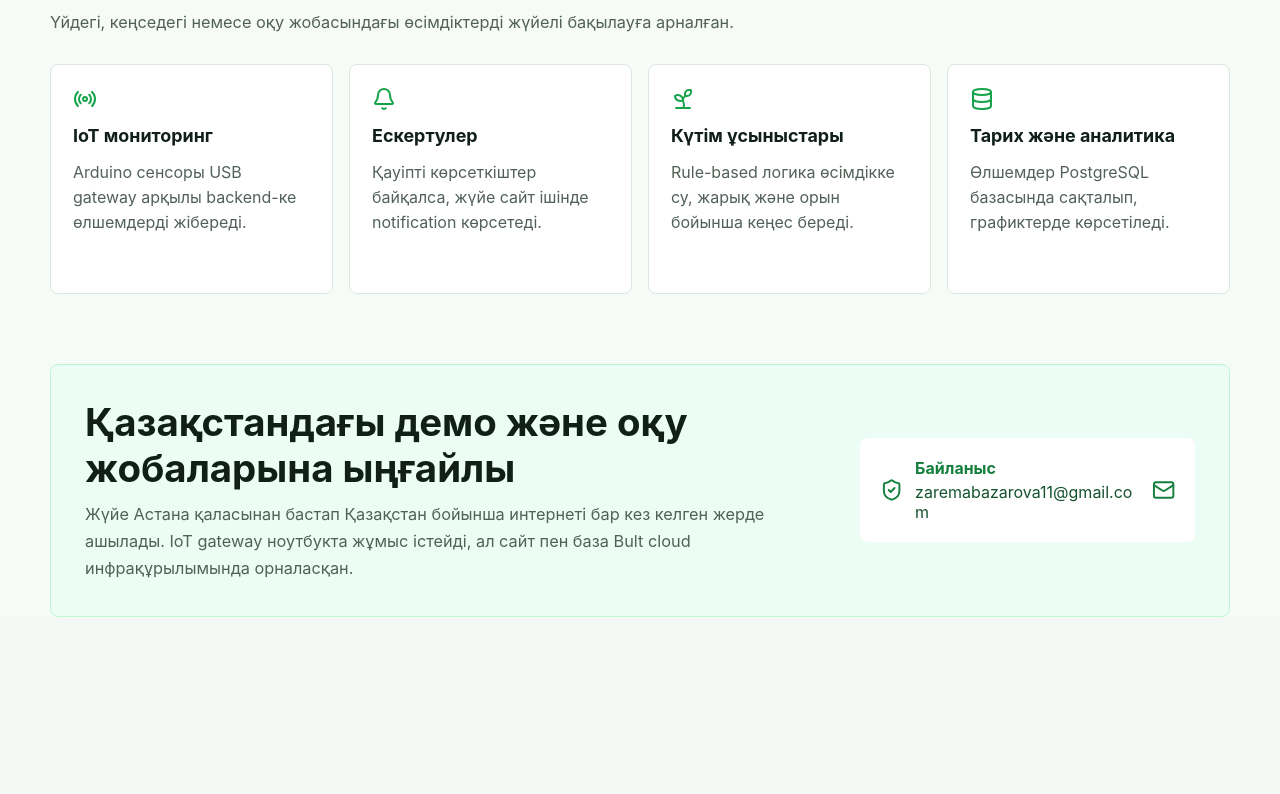
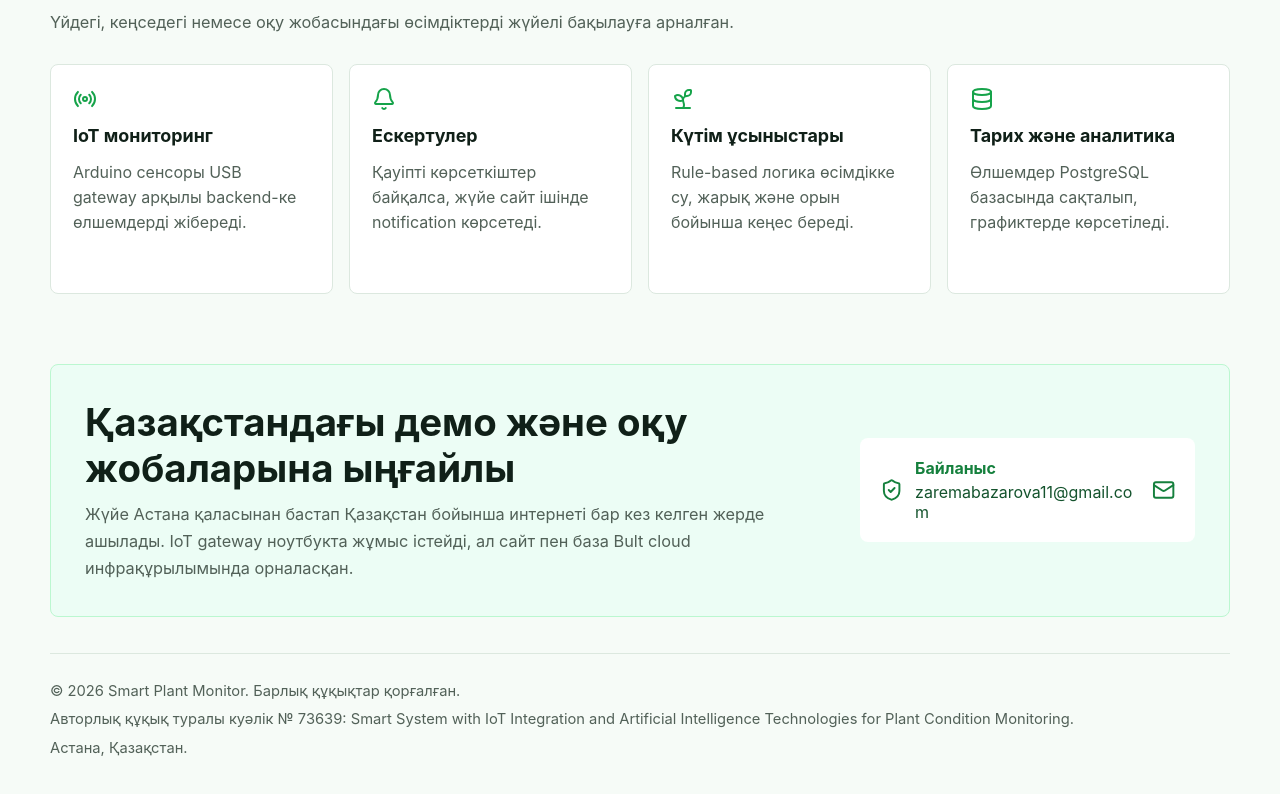
Before and after one commit to justjswriter/smartsystem, a React (Vite) app in the folder smart-plant-frontend/: page / in a window 1280 px wide. Shown: the part 805-1599 px from the top of the page. Before the commit the page ends 1492 px from the top, so only its background shows below. Built offline with nearby package versions, Linux system fonts and the light colour scheme; no server answers.

Commit message:
Add copyright certificate footer

```diff
--- a/smart-plant-frontend/src/pages/HomePage.tsx
+++ b/smart-plant-frontend/src/pages/HomePage.tsx
@@ -137,6 +137,15 @@ export function HomePage() {
           <Mail size={24} />
         </div>
       </section>
+
+      <footer className="public-footer">
+        <p>© 2026 Smart Plant Monitor. Барлық құқықтар қорғалған.</p>
+        <p>
+          Авторлық құқық туралы куәлік № 73639: Smart System with IoT Integration
+          and Artificial Intelligence Technologies for Plant Condition Monitoring.
+        </p>
+        <p>Астана, Қазақстан.</p>
+      </footer>
     </main>
   );
 }
--- a/smart-plant-frontend/src/style.css
+++ b/smart-plant-frontend/src/style.css
@@ -319,6 +319,20 @@ select {
   overflow-wrap: anywhere;
 }
 
+.public-footer {
+  width: min(1180px, calc(100% - 40px));
+  margin: -34px auto 0;
+  padding: 26px 0 34px;
+  border-top: 1px solid #dce8df;
+  color: #526158;
+  font-size: 0.92rem;
+  line-height: 1.55;
+}
+
+.public-footer p + p {
+  margin-top: 6px;
+}
+
 @media (max-width: 920px) {
   .public-hero-grid,
   .public-band {
@@ -353,7 +367,8 @@ select {
   }
 
   .public-section,
-  .public-band {
+  .public-band,
+  .public-footer {
     width: min(100% - 28px, 1180px);
   }
 }
```
